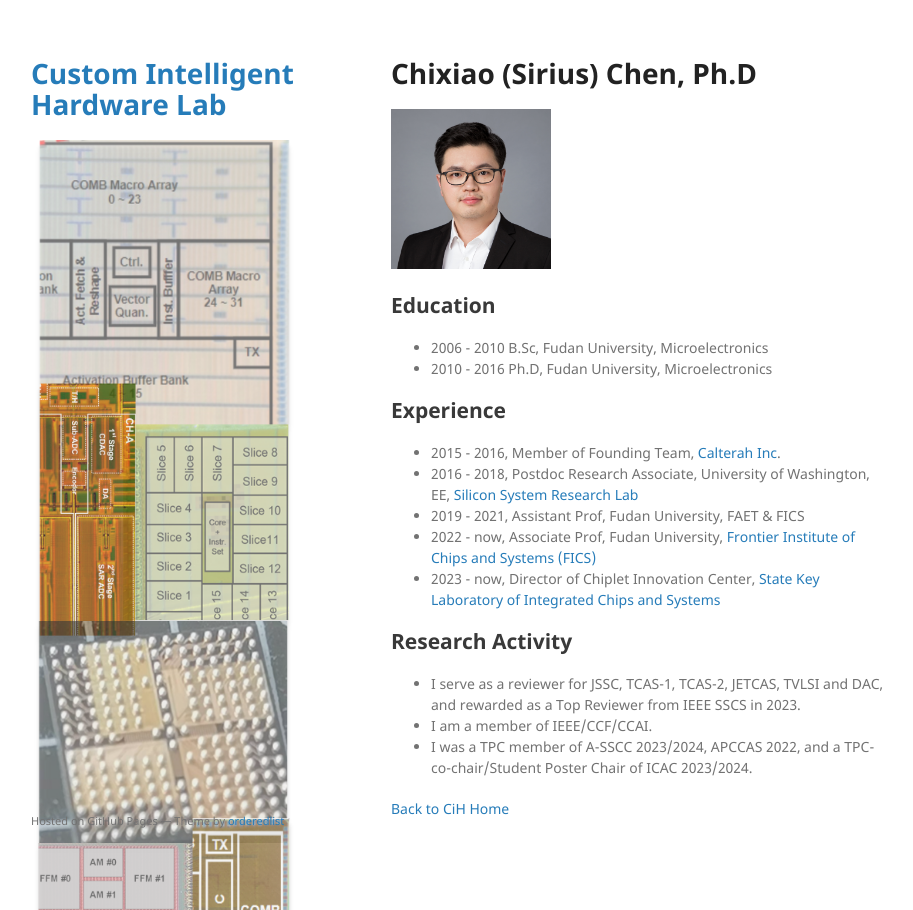
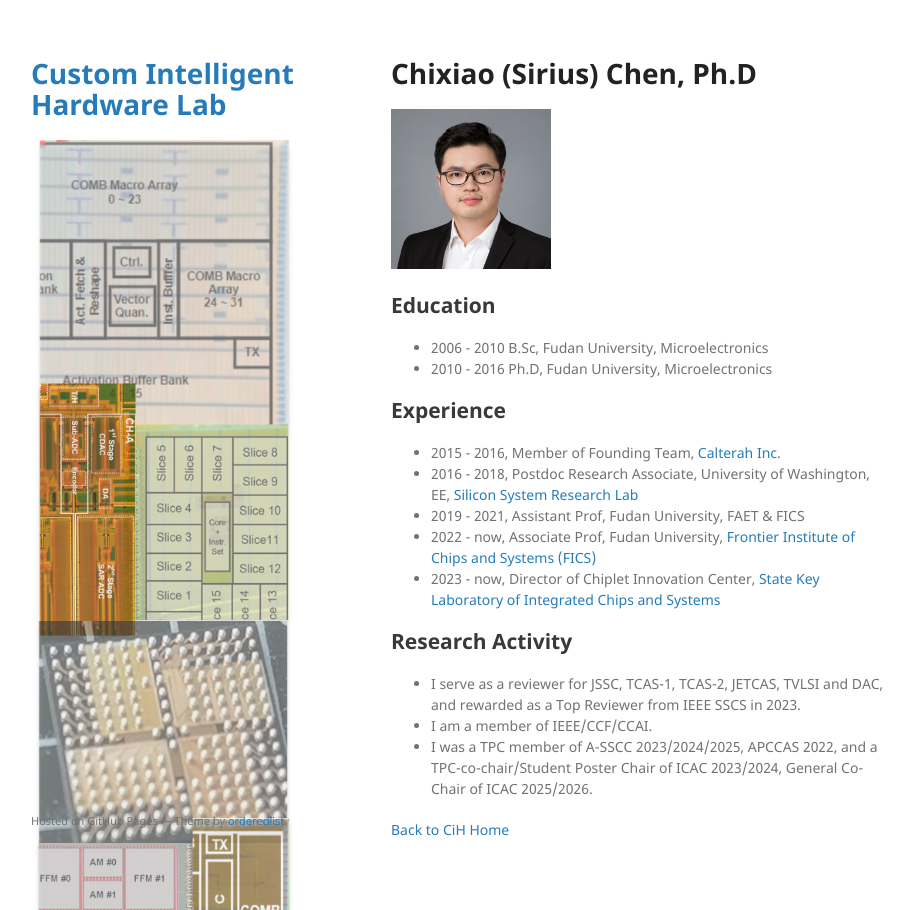
Before and after one commit to cihlab/cihlab.github.io, a Jekyll site: the page built from cxchen.md, in a window 1280 px wide. Shown: the whole page, without its empty margins (179-1092 px from the left). Built offline with Jekyll 4.4.1, drawn with Linux system fonts in a browser that asks for light colours; our own code applies the rules of GitHub Pages for plain Markdown files.

Commit message:
Update cxchen.md

```diff
--- a/cxchen.md
+++ b/cxchen.md
@@ -24,6 +24,6 @@ layout: default
 
 * I serve as a reviewer for JSSC, TCAS-1, TCAS-2, JETCAS, TVLSI and DAC, and rewarded as a Top Reviewer from IEEE SSCS in 2023.
 * I am a member of IEEE/CCF/CCAI.
-* I was a TPC member of A-SSCC 2023/2024, APCCAS 2022, and a TPC-co-chair/Student Poster Chair of ICAC 2023/2024.
+* I was a TPC member of A-SSCC 2023/2024/2025, APCCAS 2022, and a TPC-co-chair/Student Poster Chair of ICAC 2023/2024, General Co-Chair of ICAC 2025/2026.
 
 [Back to CiH Home](./)
```
